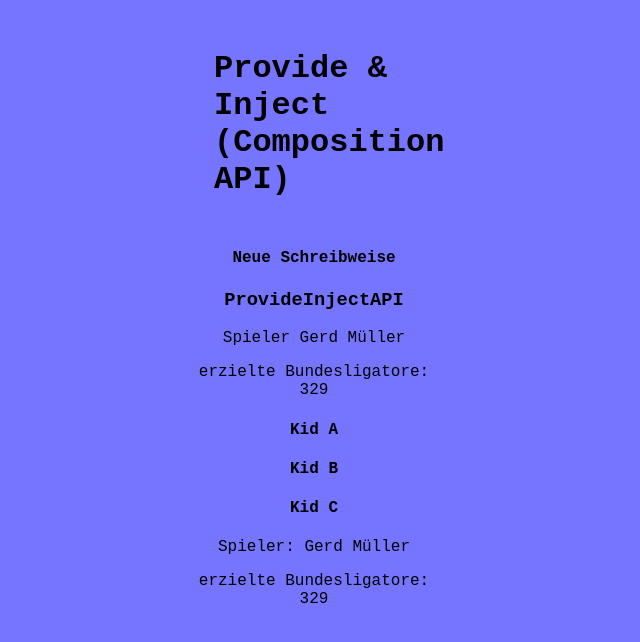
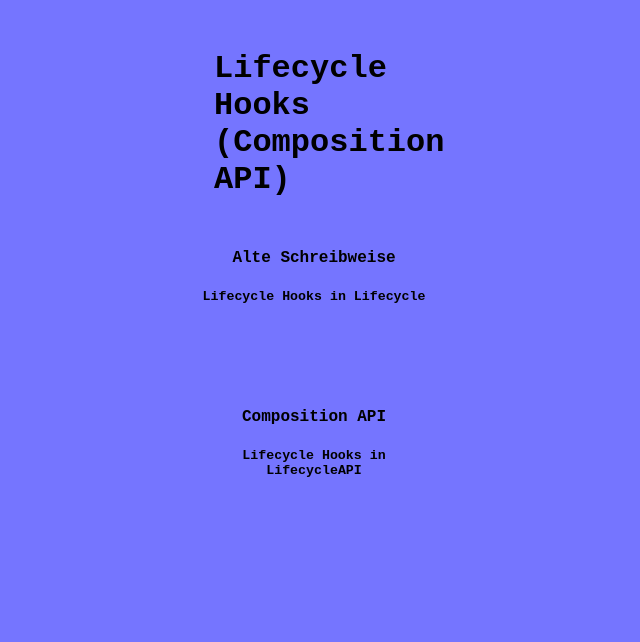
Before and after one commit to siggi-ai/Vue-Practice, a Vue app: page / in a window 1280 px wide. Shown: the top 642 px of the page, without its empty margins (326-966 px from the left). Built offline with nearby package versions, Linux system fonts and the light colour scheme.

Commit message:
lifecycle

```diff
--- a/src/App.vue
+++ b/src/App.vue
@@ -1,20 +1,26 @@
 <template>
   <div>
-    <h1>Provide & Inject (Composition API)</h1>
+    <h1>Lifecycle Hooks (Composition API)</h1>
     <div class="blogCreate main">
-      <h4>Neue Schreibweise</h4>
-      <ProvideInjectAPI />
+      <h4>Alte Schreibweise</h4>
+      <Lifecycle />
+    </div>
+    <div class="blogCreate main">
+      <h4>Composition API</h4>
+      <LifecycleAPI />
     </div>
   </div>
 </template>
 
 <script>
-import ProvideInjectAPI from "./components/ProvideInjectAPI.vue";
+import Lifecycle from "./components/Lifecycle.vue";
+import LifecycleAPI from "./components/LifecycleAPI";
 
 export default {
   name: "App",
   components: {
-    ProvideInjectAPI,
+    Lifecycle,
+    LifecycleAPI,
   },
 };
 </script>
--- /dev/null
+++ b/src/components/Lifecycle.vue
@@ -0,0 +1,36 @@
+<template>
+  <div>
+    <h5>Lifecycle Hooks in Lifecycle</h5>
+  </div>
+</template>
+<script>
+export default {
+  name: "Lifecycle",
+  //
+  //
+  beforeCreate() {
+    console.log("Lifecycle beforeCreate");
+  },
+  created() {
+    console.log("Lifecycle created");
+  },
+  beforeMount() {
+    console.log("Lifecycle beforeMount");
+  },
+  mounted() {
+    console.log("Lifecycle mounted");
+  },
+  beforeUpdate() {
+    console.log("Lifecycle beforeUpdate");
+  },
+  updated() {
+    console.log("Lifecycle updated");
+  },
+  beforeUnmount() {
+    console.log("Lifecycle beforeUnmount");
+  },
+  unmounted() {
+    console.log("Lifecycle unmounted");
+  },
+};
+</script>
--- /dev/null
+++ b/src/components/LifecycleAPI.vue
@@ -0,0 +1,40 @@
+<template>
+  <div>
+    <h5>Lifecycle Hooks in LifecycleAPI</h5>
+  </div>
+</template>
+<script>
+import {
+  onBeforeMount,
+  onMounted,
+  onBeforeUpdate,
+  onUpdated,
+  onBeforeUnmount,
+  onUnmounted,
+} from "vue";
+export default {
+  name: "LifecycleAPI",
+  //
+  setup() {
+    console.log("LifecycleAPI created");
+    onBeforeMount(() => {
+      console.log("LifecycleAPI onBeforeMount");
+    });
+    onMounted(() => {
+      console.log("LifecycleAPI onMounted");
+    });
+    onBeforeUpdate(() => {
+      console.log("LifecycleAPI onBeforeUpdate");
+    });
+    onUpdated(() => {
+      console.log("LifecycleAPI onUpdated");
+    });
+    onBeforeUnmount(() => {
+      console.log("LifecycleAPI onBeforeUnmount");
+    });
+    onUnmounted(() => {
+      console.log("LifecycleAPI onUnmounted");
+    });
+  },
+};
+</script>
```
